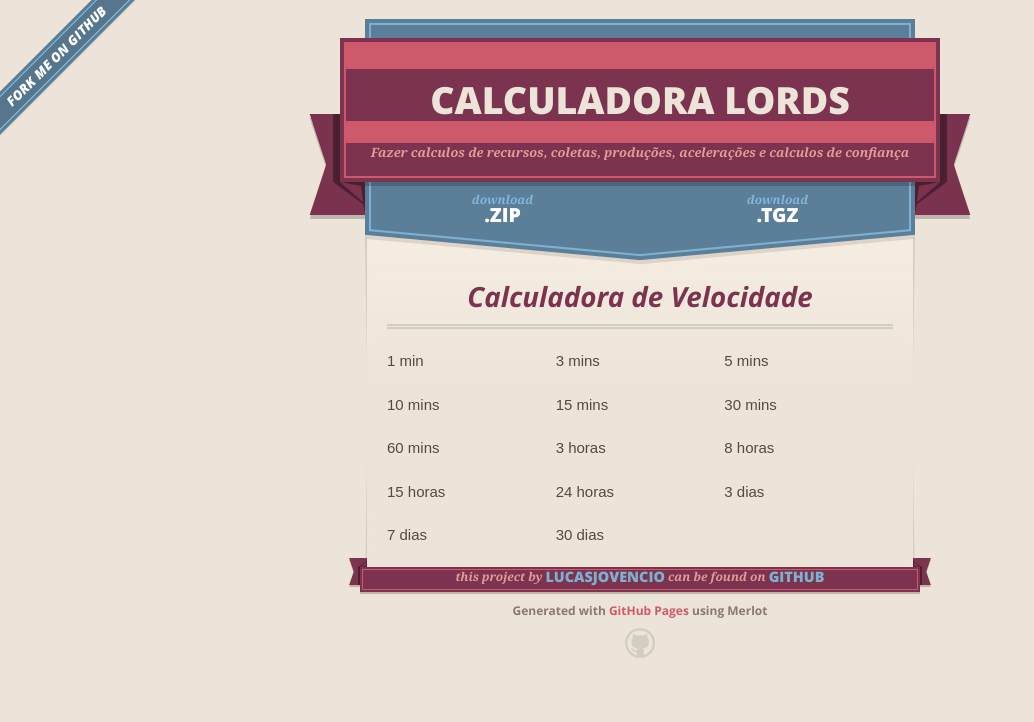
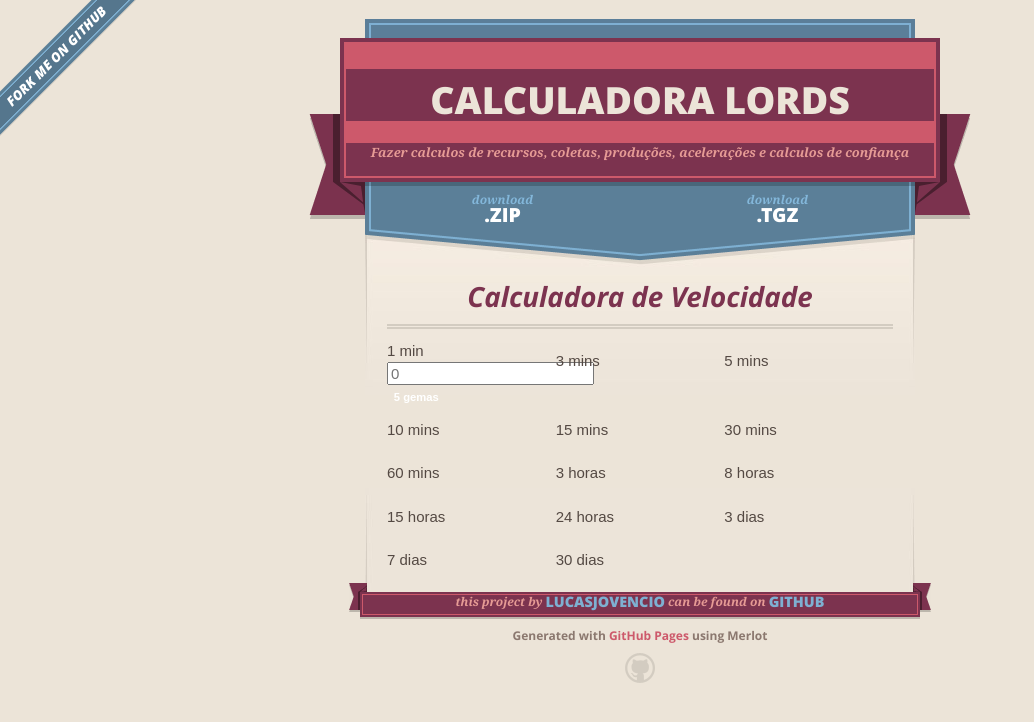
Before and after one commit to lucasjovencio/lordesmobile, a Jekyll site: the page built from index.md, in a window 1280 px wide. Shown: the top 722 px of the page, without its empty margins (0-1034 px from the left). Built offline with Jekyll 4.4.1, drawn with Linux system fonts in a browser that asks for light colours; nearby versions of some CDN libraries; our own code applies the rules of GitHub Pages for plain Markdown files.

Commit message:
Update index.md

```diff
--- a/index.md
+++ b/index.md
@@ -5,7 +5,7 @@ layout: default
 ## Calculadora de Velocidade
 
 <div class="pure-g">
-    <div class="pure-u-1-3"><p>1 min</p></div>
+    <div class="pure-u-1-3"><label>1 min</label><input type="text" placeholder="0"><span class="label label-pen">5 gemas</span></div>
     <div class="pure-u-1-3"><p>3 mins</p></div>
     <div class="pure-u-1-3"><p>5 mins</p></div>
     <div class="pure-u-1-3"><p>10 mins</p></div>
```
